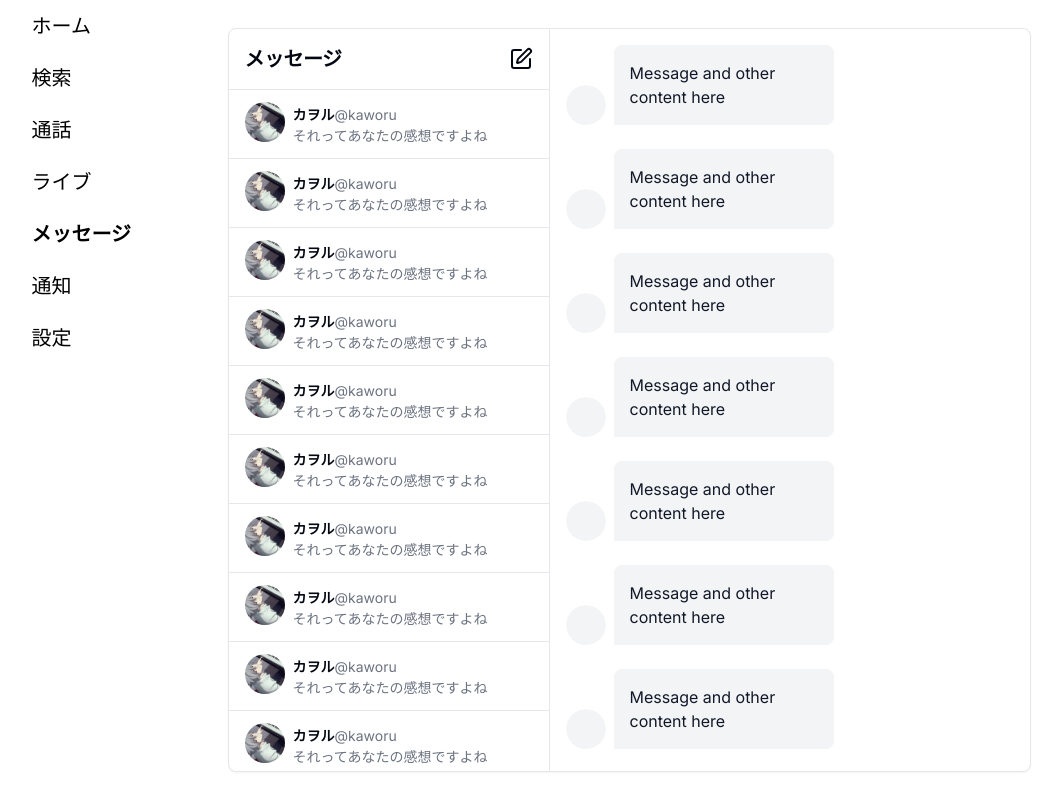
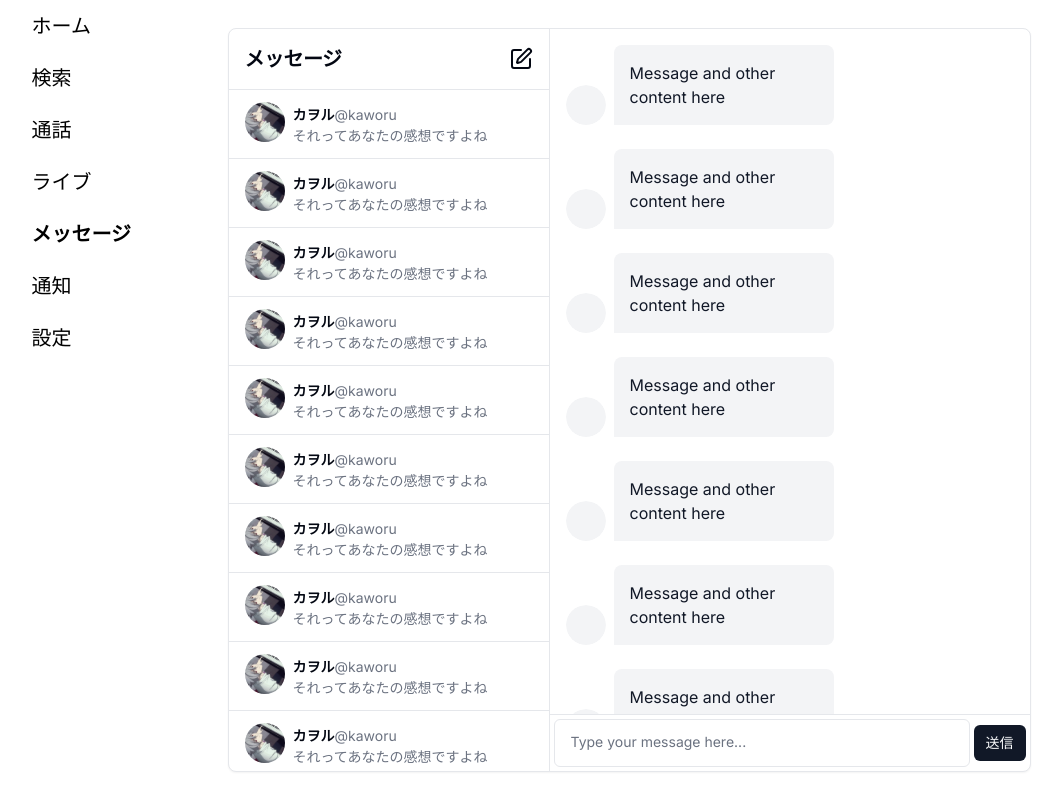
Before and after one commit to sonnnnnnp/sns-app, a Next.js app in the folder web/: page /messages in a window 1280 px wide. Shown: the whole page, without its empty margins (115-1177 px from the left). Built offline with nearby package versions, Linux system fonts and the light colour scheme.

Commit message:
chatinput  修正　　寝る

```diff
--- a/web/app/messages/ChatWindow.tsx
+++ b/web/app/messages/ChatWindow.tsx
@@ -12,7 +12,7 @@ const ChatWindow = () => {
   return (
     <div className="hidden md:flex h-full">
       <Separator orientation="vertical" className="h-full" />
-      <div className="flex-1 overflow-hidden max-w-[480px]">
+      <div className="flex flex-col max-w-[480px]">
         <ScrollableChatMessageList>
           {[...Array(30)].map((_, i) => (
             <ChatBubble key={i}>
@@ -30,19 +30,20 @@ const ChatWindow = () => {
             </ChatBubbleMessage>
           </ChatBubble>
         </ScrollableChatMessageList>
+        {/* input */}
         <div>
           <Separator />
-          <div>
+          <div className="flex items-center p-1">
             <ChatInput
               placeholder="Type your message here..."
               className="min-h-0"
             />
-            <Button size="sm" className="ml-auto mt-2 gap-1.5">
-              Send Message
-              {/* <CornerDownLeft className="size-3.5" /> */}
+            <Button size="sm" className="ml-1">
+              送信
             </Button>
           </div>
         </div>
+        {/* input */}
       </div>
     </div>
   );
```
